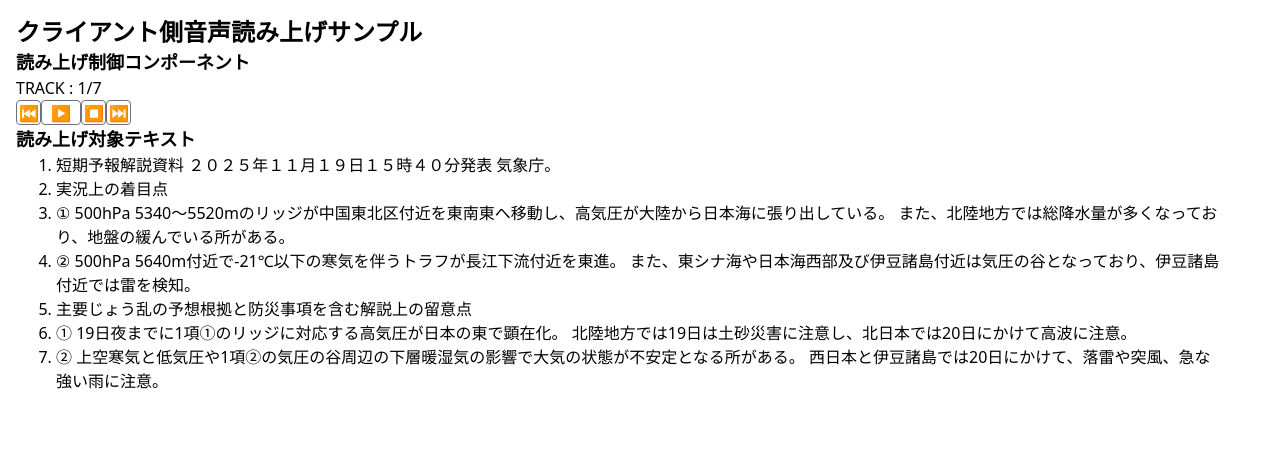
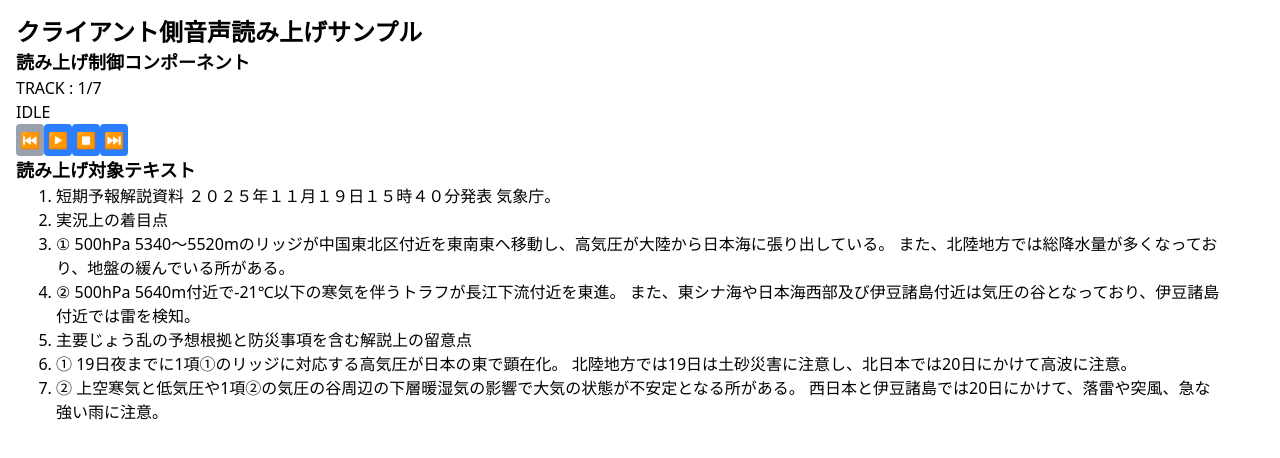
Before and after one commit to katonobu/text-to-speech, a React (Vite) app: page / in a window 1280 px wide. Shown: the top 458 px of the page. Built offline with nearby package versions, Linux system fonts and the light colour scheme.

Commit message:
GUI側も対応して修正

```diff
--- a/src/TextToSpeech.jsx
+++ b/src/TextToSpeech.jsx
@@ -12,9 +12,13 @@ const TextToSpeech = () => {
     playingStt,
     currentTrack,
     totalTracks,
+    playPauseDisabled,
     playPause,
+    stopDisabled,
     stop,
+    prevTrackDisabled,
     prevTrack,
+    nextTrackDisabled,
     nextTrack,
   } = useTextToSpeech(texts);
 
@@ -22,8 +26,8 @@ const TextToSpeech = () => {
   if (loading) return <p className="p-4">読み込み中...</p>
   if (!texts) return <p className="p-4">データがありません。</p>
 
-  const buttonLabel =
-    playingStt === "IDLE" ? "▶" : playingStt === "PLAY" ? "⏸" : "⏸▶";
+  const playPauseButtonLabel =
+    (playingStt === "IDLE" || playingStt === "PAUSE") ? "▶" :  (playingStt === "PLAY") ? "⏸" : "..."
 
   return (
     <div className="p-4">
@@ -34,25 +38,31 @@ const TextToSpeech = () => {
         className="text-lg font-bold"
       >読み上げ制御コンポーネント</h2>
       <p>TRACK : {currentTrack + 1}/{totalTracks}</p>
+      <p>{playingStt}</p>
       <button
-        class="border border-gray-500 rounded w-[25px] h-[25px] text-black bg-white"
+        className={`px-1 py-1 rounded text-white
+                    ${prevTrackDisabled() ? "bg-gray-400 cursor-not-allowed" : "bg-blue-500 hover:bg-blue-600"}`}
         onClick={prevTrack}
-        disabled={currentTrack === 0}
-      >{"⏮"}</button>
+        disabled={prevTrackDisabled()}
+      >⏮</button>
       <button
-        class="border border-gray-500 rounded w-[40px] h-[25px] text-black bg-white"
+        className={`px-1 py-1 rounded text-white
+                    ${playPauseDisabled() ? "bg-gray-400 cursor-not-allowed" : "bg-blue-500 hover:bg-blue-600"}`}
         onClick={playPause}
-      >{buttonLabel}</button>
+        disabled={playPauseDisabled()}
+      >{playPauseButtonLabel}</button>
       <button
-        class="border border-gray-500 rounded w-[25px] h-[25px] text-black bg-white"
+        className={`px-1 py-1 rounded text-white
+                    ${stopDisabled() ? "bg-gray-400 cursor-not-allowed" : "bg-blue-500 hover:bg-blue-600"}`}
         onClick={stop}
-        disabled={playingStt === "IDLE"}
+        disabled={stopDisabled()}
       >⏹</button>
       <button
-        class="border border-gray-500 rounded w-[25px] h-[25px] text-black bg-white"
+        className={`px-1 py-1 rounded text-white
+                    ${nextTrackDisabled() ? "bg-gray-400 cursor-not-allowed" : "bg-blue-500 hover:bg-blue-600"}`}
         onClick={nextTrack}
-        disabled={currentTrack >= totalTracks - 1}
-      >{"⏭"}</button>
+        disabled={nextTrackDisabled()}
+      >⏭</button>
       <h2
         className="text-lg font-bold"
       >読み上げ対象テキスト</h2>
```
